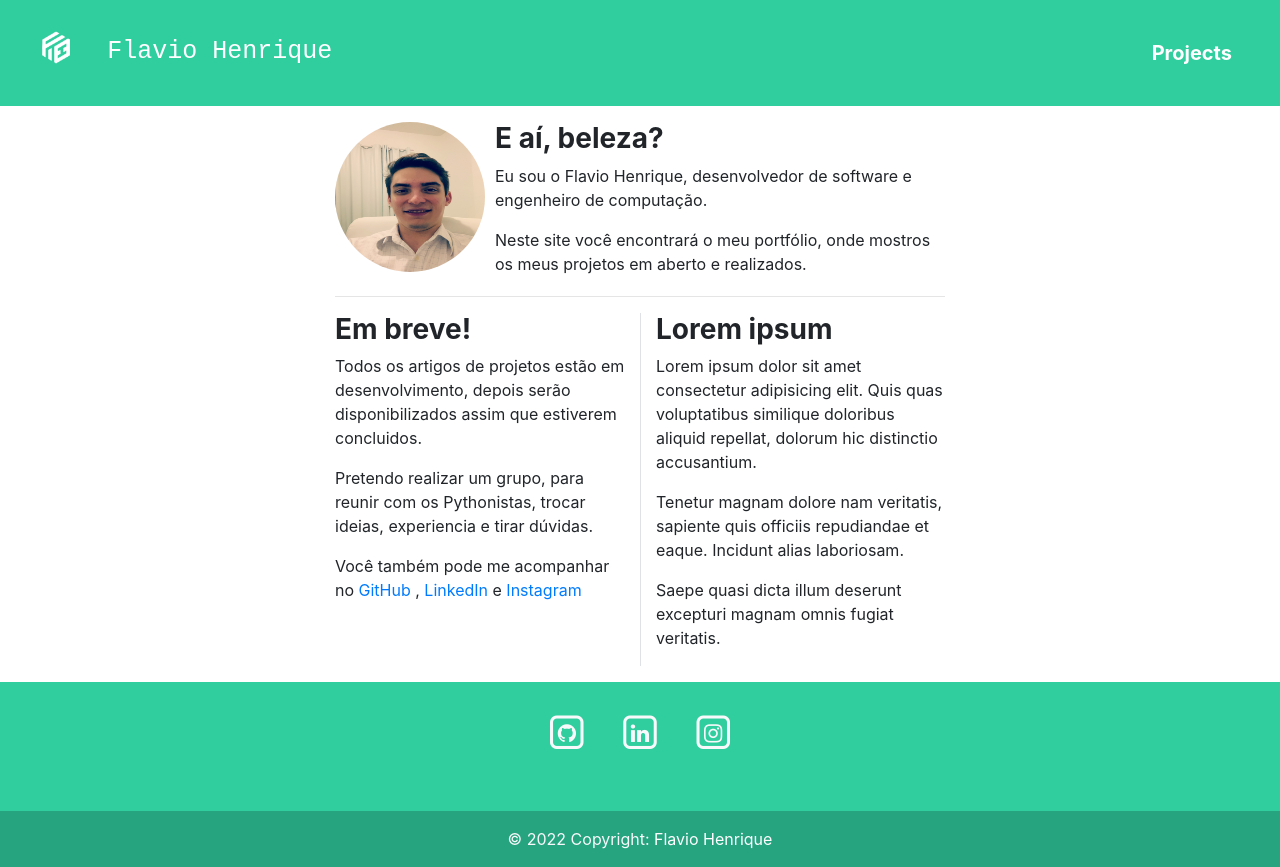
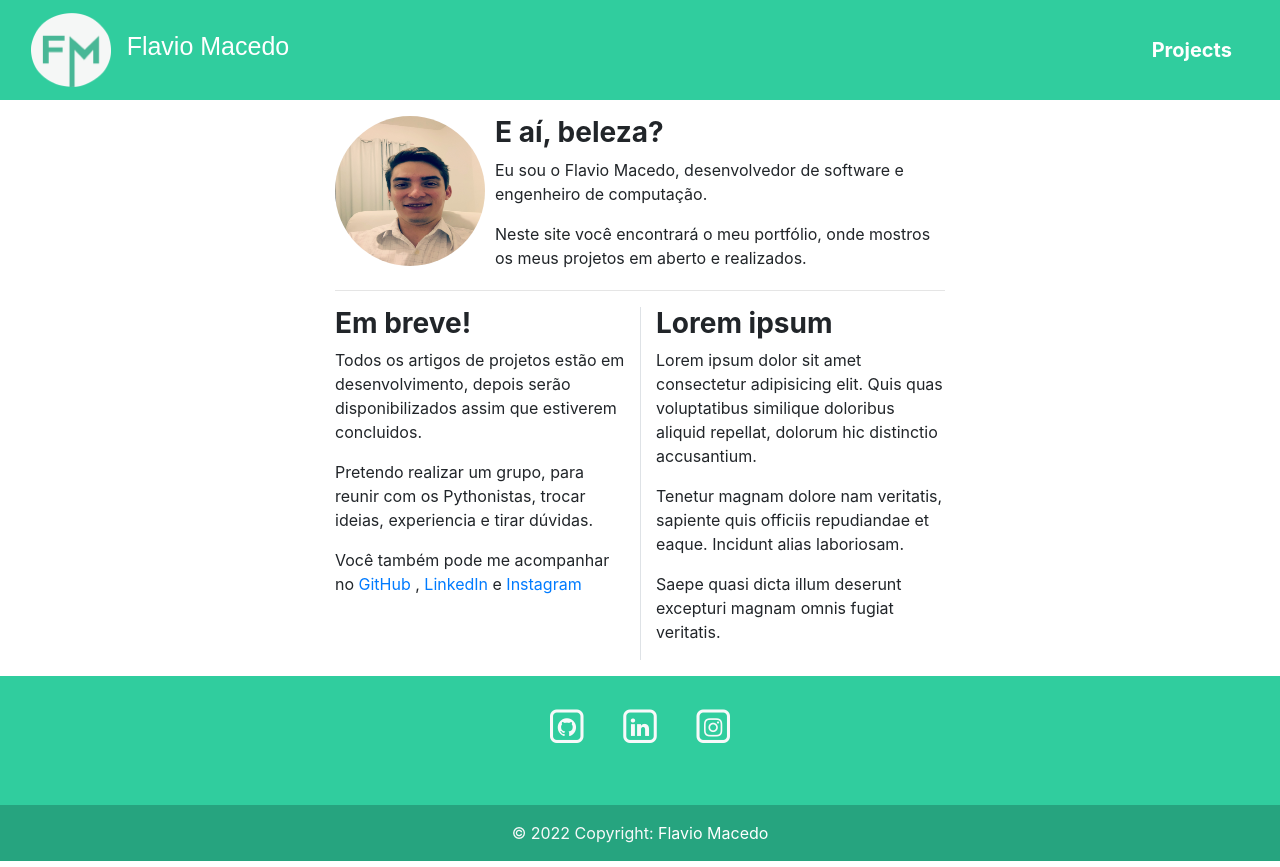
Before and after one commit to Flaviohmm/fhblog, a Django app: page / in a window 1280 px wide. Run offline with Django 4.2, Linux system fonts and the light colour scheme; some libraries are stand-ins or nearby versions.

Commit message:
Atualizar a logo do blog

```diff
--- a/core/templates/index.html
+++ b/core/templates/index.html
@@ -14,7 +14,7 @@
             </div>
             <div class="col-md-9 align-self-center">
                 <h3 class="font-weight-bold">E aí, beleza?</h3>
-                <p>Eu sou o Flavio Henrique, desenvolvedor de software e engenheiro de computação.</p>
+                <p>Eu sou o Flavio Macedo, desenvolvedor de software e engenheiro de computação.</p>
                 <p class="mb-1">
                     Neste site você encontrará o meu portfólio, onde mostros os meus projetos
                     em aberto e realizados.
@@ -101,7 +101,7 @@
         <!-- Copyright -->
         <div class="text-center p-3" style="background-color: rgba(0, 0, 0, 0.2);">
             © 2022 Copyright:
-            <a class="text-white" href="https://mdbootstrap.com/">Flavio Henrique</a>
+            <a class="text-white" href="https://mdbootstrap.com/">Flavio Macedo</a>
         </div>
         <!-- Copyright -->
 
--- a/templates/base.html
+++ b/templates/base.html
@@ -14,8 +14,10 @@
 
     <nav class="navbar navbar-expand-lg navbar-dark bg_navbar">
         <a href="{% url 'index' %}" class="navbar-brand">
-            <img src="{% static 'core/img/logo.png' %}" width="80">&nbsp
-            <h3 class="font_logo">Flavio Henrique</h3>
+            <div class="container">
+                <img src="{% static 'core/img/logo-2.png' %}" width="80">&nbsp
+                <h3 class="font_logo"> Flavio Macedo</h3>
+            </div>
         </a>
         <button class="navbar-toggler" type="button" data-toggle="collapse"
             data-target="#navbarNav" aria-controls="navbarNav"
--- a/templates/static/core/css/home.css
+++ b/templates/static/core/css/home.css
@@ -3,7 +3,8 @@
 }
 
 .font_logo {
-    font-family: 'Courier New', Courier, monospace;
+    font-family: 'Poppins', sans-serif;
     font-size: 25px;
     display: inline;
+    margin-left: 10px;
 }
```
Also changed, not shown: templates/static/core/img/logo-2.png (added).
